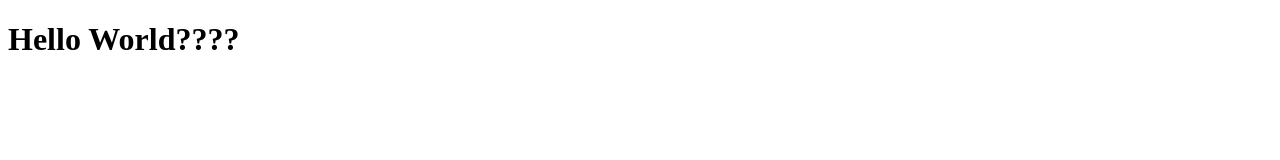
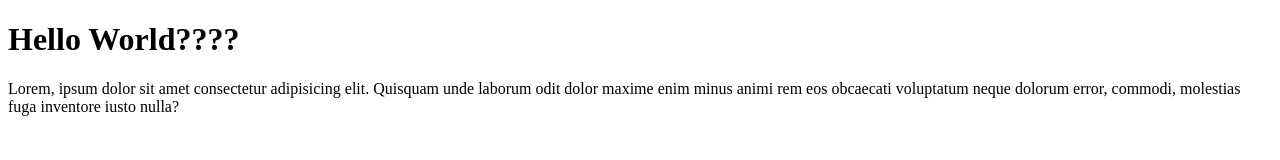
Before and after one commit to scamara100/my-first-rep, a plain HTML site: page index.html in a window 1280 px wide. Drawn offline with Linux system fonts and the light colour scheme.

Commit message:
added tag p

```diff
--- a/index.html
+++ b/index.html
@@ -7,5 +7,6 @@
   </head>
   <body>
     <h1>Hello World????</h1>
+    <p>Lorem, ipsum dolor sit amet consectetur adipisicing elit. Quisquam unde laborum odit dolor maxime enim minus animi rem eos obcaecati voluptatum neque dolorum error, commodi, molestias fuga inventore iusto nulla?</p>
   </body>
 </html>
```
